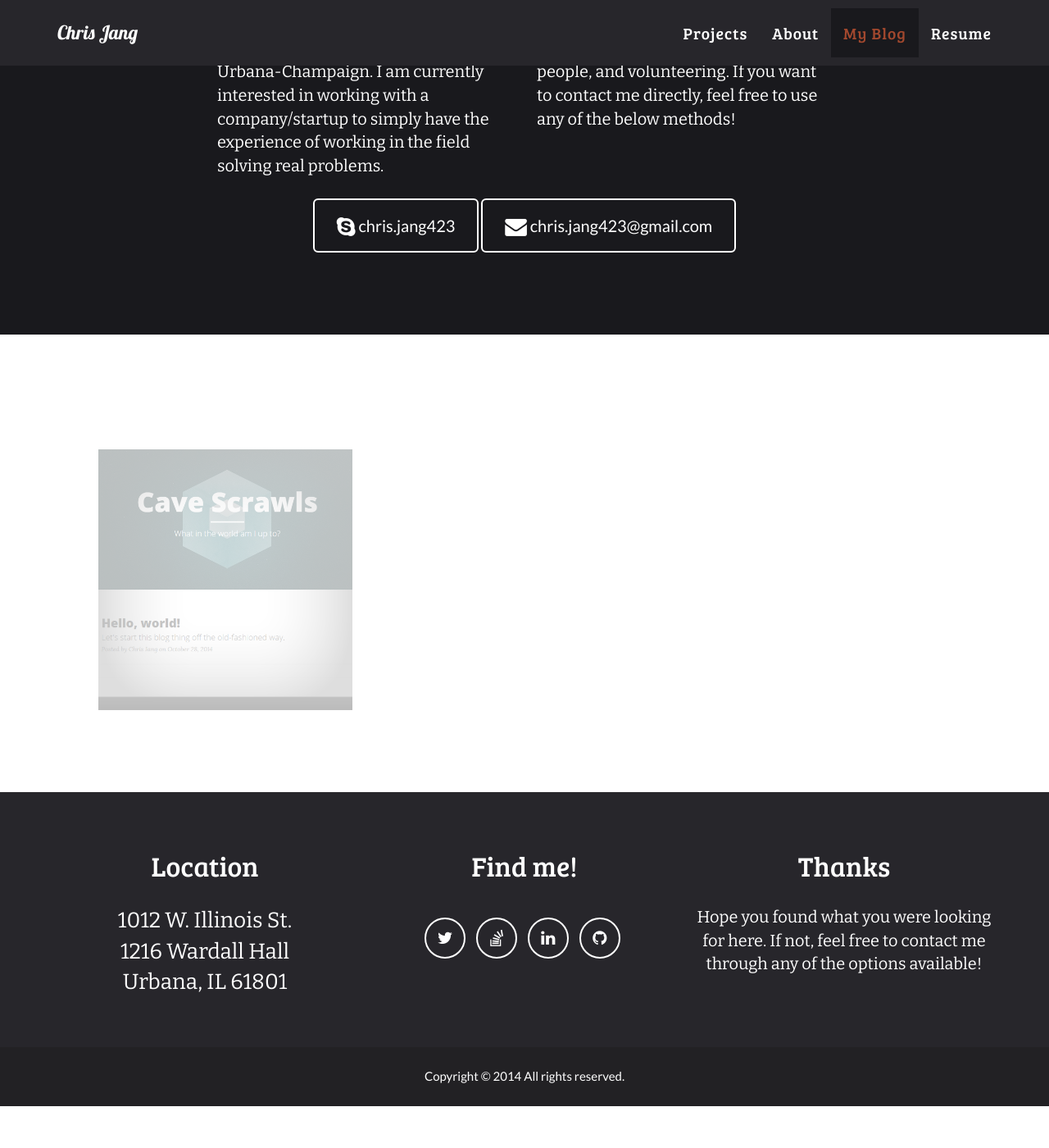
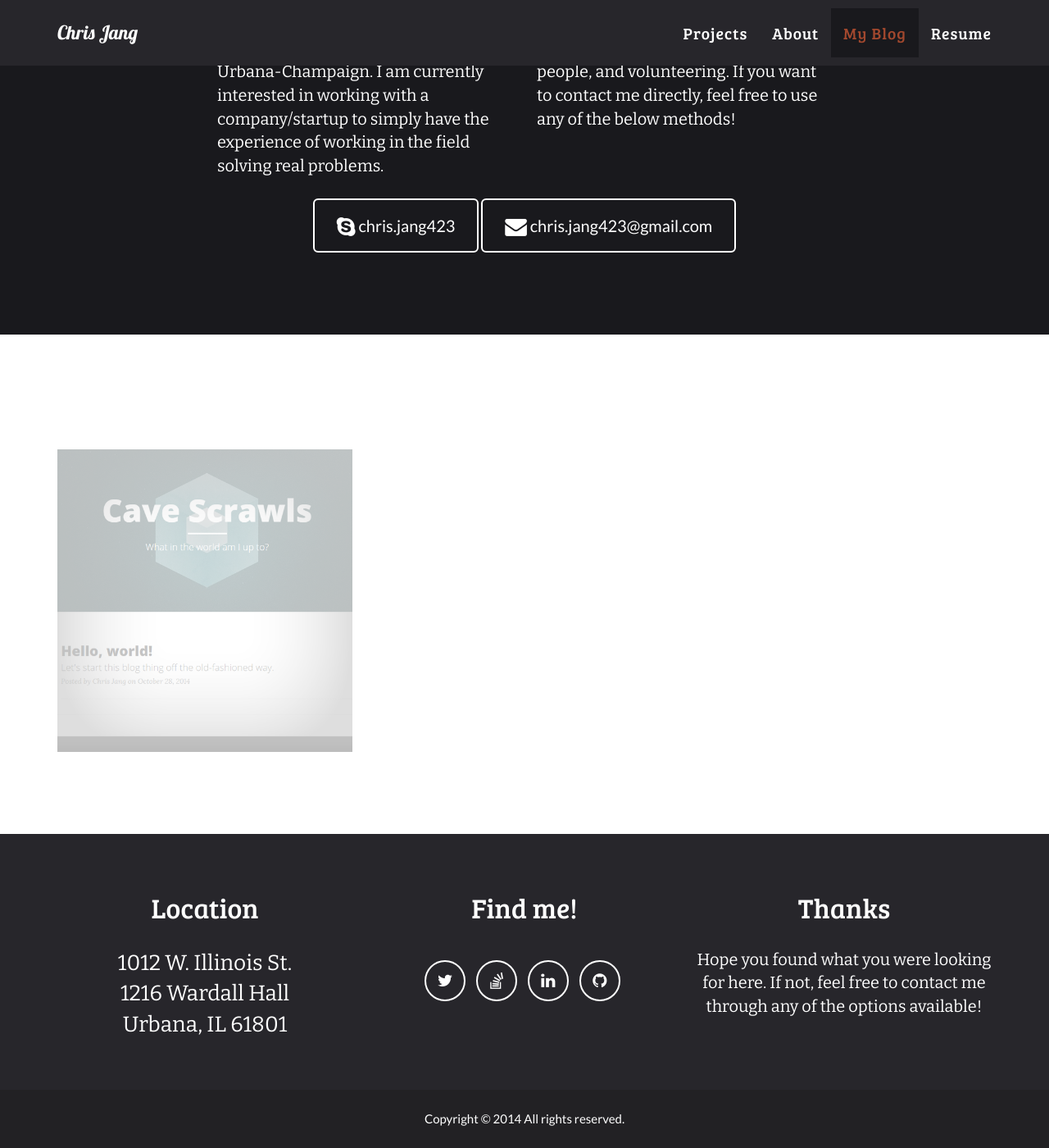
Before and after one commit to cjang5/cjang5.github.io, a Jekyll site: the page built from index.html, in a window 1280 px wide and 1400 px high, scrolled down 1680 px. Shown: the whole window at 82% size. Built offline with Jekyll 4.4.1, drawn with Linux system fonts in a browser that asks for light colours; before the commit the page ends 3029 px from its top, so only the background shows below that.

Commit message:
Updated rule for blogbox

```diff
--- a/_includes/css/main.css
+++ b/_includes/css/main.css
@@ -318,10 +318,10 @@
 
 #misc .blogbox .blog-link {
     display: block;
-    position: relative;
+    position: center;
     margin: auto;
     padding-top: 40px;
-    padding-left: 50px;
+    /*padding-left: 50px;*/
 }
 
 @media(max-width:767px) {
```
